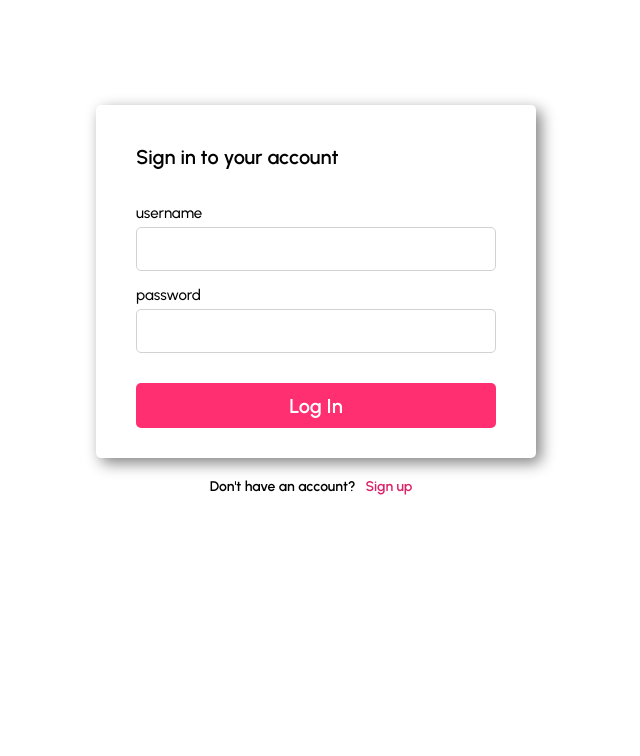
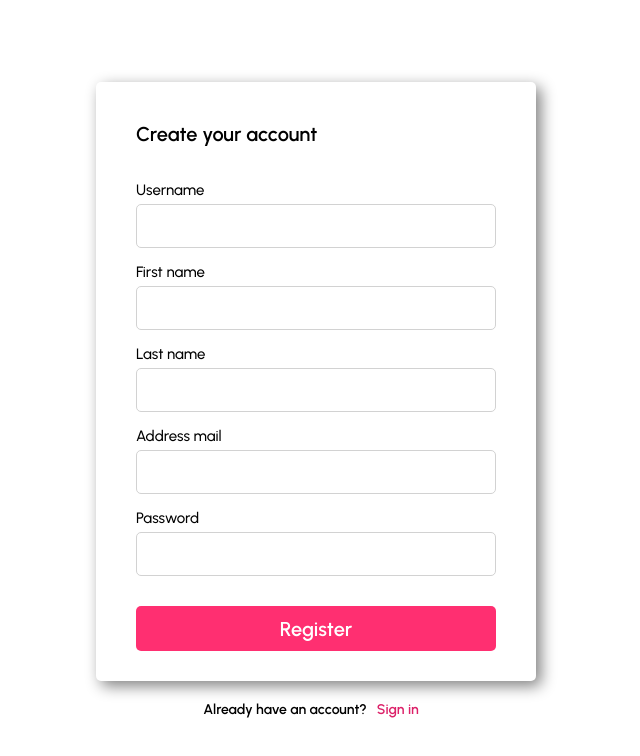
Before and after one commit to MenoIy/blog_api, a React (Create React App) app in the folder client/: page /register in a window 1280 px wide. Shown: the top 756 px of the page, without its empty margins (324-964 px from the left). Built offline with nearby package versions, Linux system fonts and the light colour scheme.

Commit message:
update Field and register componenet

```diff
--- a/client/src/App.tsx
+++ b/client/src/App.tsx
@@ -1,12 +1,13 @@
-import React from 'react';
-import './App.css';
-import Home from './pages/Home';
-import Login from './pages/Login';
-
+import React from "react";
+import "./App.css";
+import Home from "./pages/Home";
+import Login from "./pages/Login";
+import Register from "./pages/Register";
 
 function App() {
   return (
-    <Login />
+    //<Login />
+    <Register />
   );
 }
 
--- a/client/src/api/index.ts
+++ b/client/src/api/index.ts
@@ -1,12 +1,24 @@
 import axios from "axios";
 
-interface loginProps {
+type loginProps = {
   username: string;
   password: string;
-}
+};
+
+type RegisterProps = {
+  username: string;
+  firstName: string;
+  lastName: string;
+  email: string;
+  password: string;
+};
 
 const url: string = "http://localhost:5000";
 
 export const login = (loginInfo: loginProps) => {
   return axios.post(`${url}/users/login`, loginInfo);
 };
+
+export const register = (registerInfo: RegisterProps) => {
+  return axios.post(`${url}/users/`, registerInfo);
+};
--- a/client/src/components/Field.tsx
+++ b/client/src/components/Field.tsx
@@ -1,6 +1,13 @@
 import styled from "styled-components";
 
 import React from "react";
+
+const Title = styled.label`
+  margin-bottom: 5px;
+  font-size: 15px;
+  margin-top: 15px;
+  font-weight: 500;
+`;
 
 const Input = styled.input`
   font-size: 16px;
@@ -25,25 +32,24 @@ const Error = styled.div`
 type FieldProps = {
   name: string;
   type: string;
+  label: string;
   handleChange: (e: React.ChangeEvent) => void;
   value: string;
   error?: string;
   touched?: boolean;
 };
 
-const Field = ({
-  name,
-  type,
-  handleChange,
-  value,
-  error,
-  touched,
-}: FieldProps) => {
+const Field = (props: FieldProps) => {
   return (
     <>
-      <label>{name}</label>
-      <Input name={name} type={type} onChange={handleChange} value={value} />
-      {error && touched && <Error>{error}</Error>}
+      <Title>{props.label}</Title>
+      <Input
+        name={props.name}
+        type={props.type}
+        onChange={props.handleChange}
+        value={props.value}
+      />
+      {props.error && props.touched && <Error>{props.error}</Error>}
     </>
   );
 };
--- a/client/src/pages/Login.tsx
+++ b/client/src/pages/Login.tsx
@@ -54,20 +54,6 @@ const LoginForm = styled.form`
   }
 `;
 
-const LoginInput = styled.input`
-  font-size: 16px;
-  font-weight: 400;
-  padding: 8px 16px;
-  min-height: 26px;
-  border-radius: 5px;
-  border: solid 1px;
-  outline: unset;
-  border-color: #d2d2d2;
-  &:focus {
-    border-color: #dc2068;
-  }
-`;
-
 const LoginError = styled.div`
   color: red;
   margin-top: 3px;
@@ -110,6 +96,7 @@ const Login = () => {
           <Field
             name="username"
             type="text"
+            label="Username"
             value={formik.values.username}
             handleChange={formik.handleChange}
             error={formik.errors.username}
@@ -118,6 +105,7 @@ const Login = () => {
           <Field
             name="password"
             type="password"
+            label="Password"
             value={formik.values.password}
             handleChange={formik.handleChange}
             error={formik.errors.password}
--- a/client/src/pages/Register.tsx
+++ b/client/src/pages/Register.tsx
@@ -1,11 +1,145 @@
-import React from 'react'
+import React from "react";
+import { useFormik } from "formik";
+import styled from "styled-components";
+import { registerSchema } from "../validators";
+import Field from "../components/Field";
+import { register } from "../api";
+
+const Container = styled.div`
+  height: 800px;
+  display: flex;
+  flex-direction: column;
+`;
+
+const SignupContainer = styled.div`
+  width: 440px;
+  margin: auto;
+  margin-bottom: 20px;
+  border-radius: 5px;
+  box-shadow: gray;
+  box-shadow: 5px 5px 15px gray;
+`;
+
+const Text = styled.div`
+  margin: 40px 40px -10px 40px;
+  font-size: 10px;
+`;
+
+const SignupForm = styled.form`
+  display: flex;
+  flex-direction: column;
+  margin: 30px 40px;
+`;
+
+const RegisterButton = styled.button`
+  font-size: 20px;
+  margin-top: 30px;
+  min-height: 45px;
+  border-radius: 5px;
+  border: unset;
+  font-weight: 600;
+  color: white;
+  background-color: #ff2f71;
+  cursor: pointer;
+`;
+
+const SignIn = styled.div`
+  text-align: center;
+  font-size: 14px;
+  width: 440px;
+  margin: auto;
+  margin-top: 0px;
+
+  h4 {
+    display: inline;
+    margin-right: 10px;
+  }
+  h4:nth-child(2) {
+    color: #dc2068;
+    cursor: pointer;
+  }
+`;
 
 const Register = () => {
-    return (
-        <div>
+  const formik = useFormik({
+    initialValues: {
+      username: "",
+      firstName: "",
+      lastName: "",
+      password: "",
+      email: "",
+    },
+    validationSchema: registerSchema,
+    onSubmit: async (values) => {
+      await register(formik.values)
+        .then()
+        .catch((error) => formik.setErrors(error.response.data));
+    },
+  });
 
-        </div>
-    )
-}
+  return (
+    <Container>
+      <SignupContainer>
+        <Text>
+          <h1>Create your account</h1>
+        </Text>
+        <SignupForm onSubmit={formik.handleSubmit}>
+          <Field
+            name="username"
+            type="text"
+            label="Username"
+            value={formik.values.username}
+            handleChange={formik.handleChange}
+            error={formik.errors.username}
+            touched={formik.touched.username}
+          />
+          <Field
+            name="firstName"
+            type="text"
+            label="First name"
+            value={formik.values.firstName}
+            handleChange={formik.handleChange}
+            error={formik.errors.firstName}
+            touched={formik.touched.firstName}
+          />
+          <Field
+            name="lastName"
+            type="text"
+            label="Last name"
+            value={formik.values.lastName}
+            handleChange={formik.handleChange}
+            error={formik.errors.lastName}
+            touched={formik.touched.lastName}
+          />
+          <Field
+            name="email"
+            type="text"
+            label="Address mail"
+            value={formik.values.email}
+            handleChange={formik.handleChange}
+            error={formik.errors.email}
+            touched={formik.touched.email}
+          />
+          <Field
+            name="password"
+            type="password"
+            label="Password"
+            value={formik.values.password}
+            handleChange={formik.handleChange}
+            error={formik.errors.password}
+            touched={formik.touched.password}
+          />
+          <RegisterButton type="submit" disabled={formik.isSubmitting}>
+            Register
+          </RegisterButton>
+        </SignupForm>
+      </SignupContainer>
+      <SignIn>
+        <h4>Already have an account?</h4>
+        <h4>Sign in</h4>
+      </SignIn>
+    </Container>
+  );
+};
 
-export default Register
+export default Register;
```
